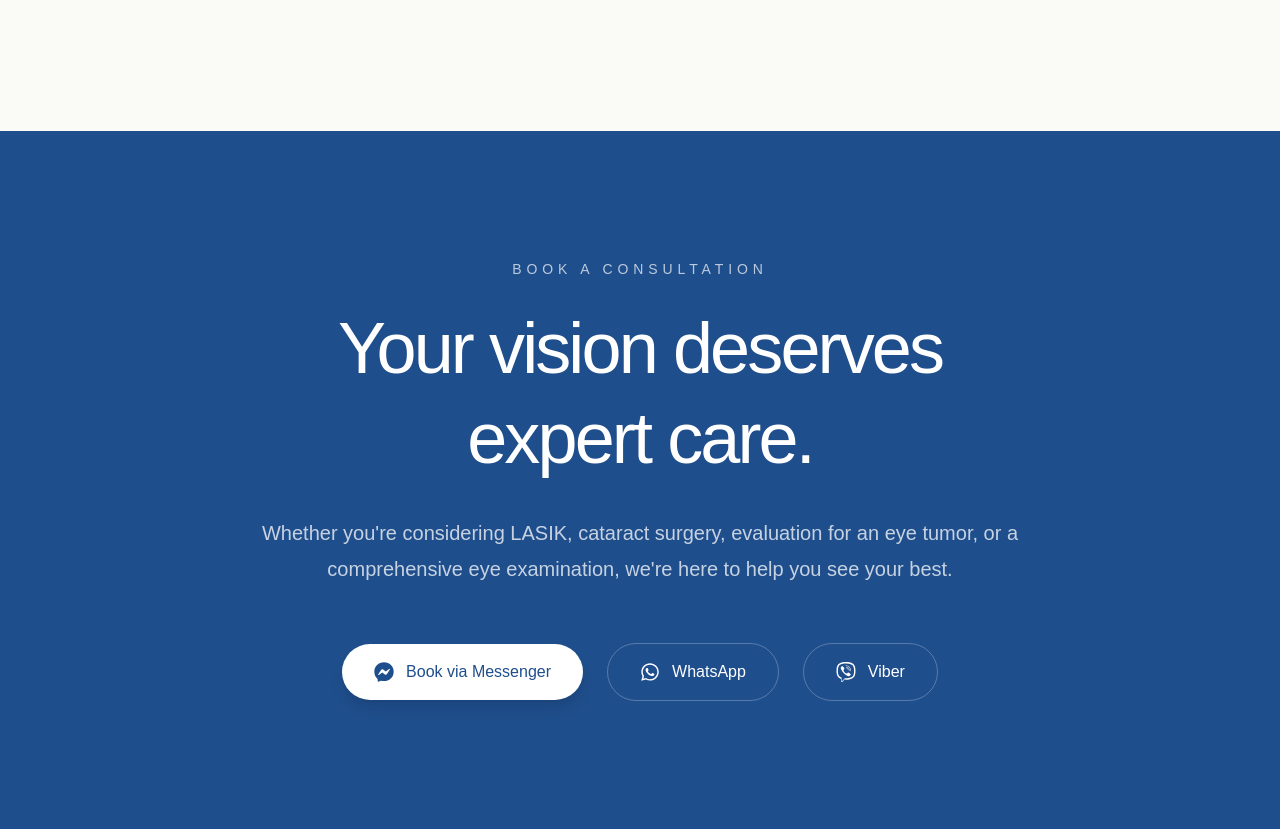
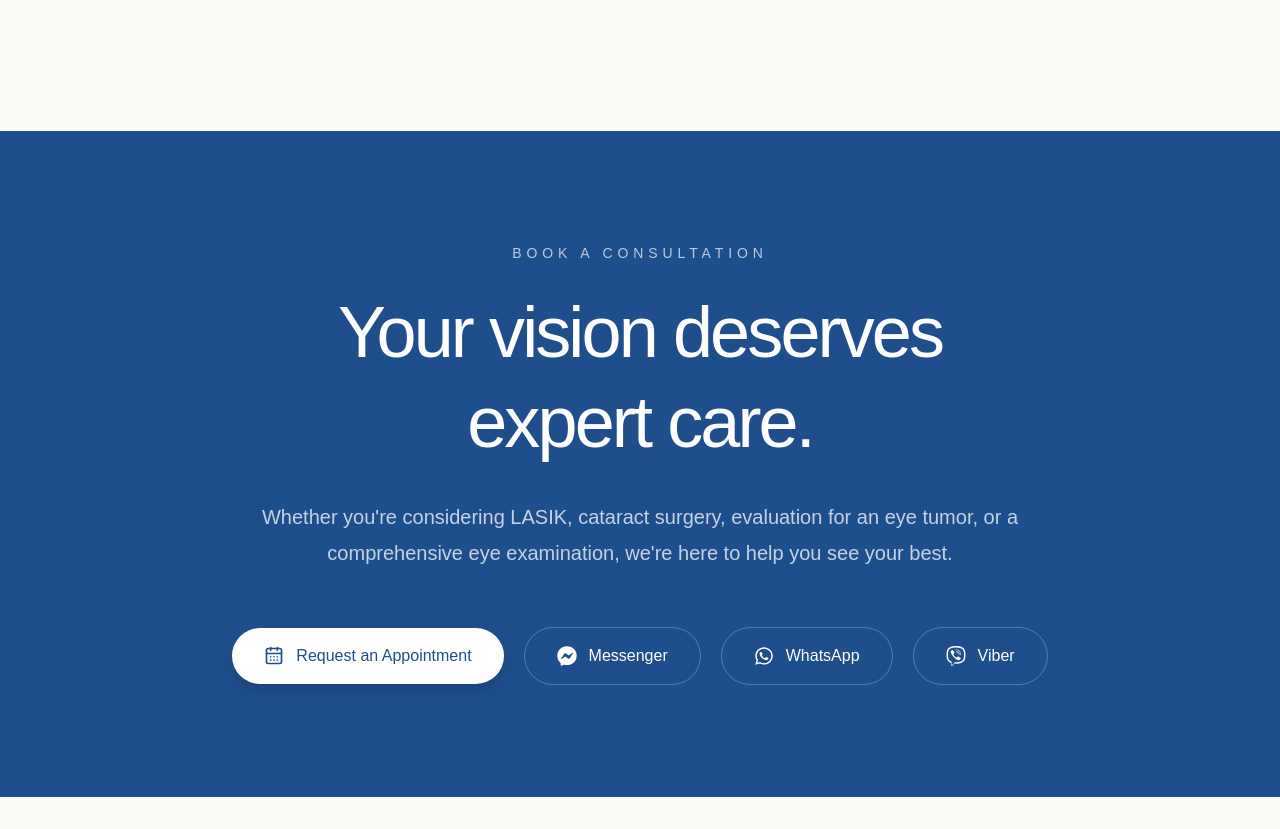
Before and after one commit to idrdrei/website, a Next.js app: page /about in a window 1280 px wide. Shown: the part 10860-11689 px from the top of the page. After the commit the page ends 11657 px from the top, so only its background shows below. Built offline with nearby package versions, Linux system fonts and the light colour scheme.

Commit message:
Add appointment request CTA

```diff
--- a/components/CallToAction.tsx
+++ b/components/CallToAction.tsx
@@ -1,4 +1,8 @@
+"use client";
+
+import Link from "next/link";
 import FadeIn from "@/components/FadeIn";
+import { CalendarDays } from "lucide-react";
 import {
   FaFacebookMessenger,
   FaWhatsapp,
@@ -24,13 +28,10 @@ export default function CallToAction({
     "Whether you're considering LASIK, cataract surgery, evaluation for an eye tumor, or a comprehensive eye examination, we're here to help you see your best.",
 }: CallToActionProps) {
   return (
-    <section
-      id="contact"
-      className="scroll-mt-24 bg-[#1F4E8C] py-32 text-white"
-    >
-      <div className="mx-auto flex max-w-5xl flex-col items-center px-8 text-center lg:px-16">
+    <section className="bg-[#1F4E8C] py-28 text-white">
+      <div className="mx-auto max-w-7xl px-8 text-center lg:px-16">
         <FadeIn>
-          <p className="text-sm uppercase tracking-[0.35em] text-white/70">
+          <p className="text-sm font-medium uppercase tracking-[0.35em] text-white/70">
             {eyebrow}
           </p>
 
@@ -38,28 +39,37 @@ export default function CallToAction({
             {title}
           </h2>
 
-          <p className="mt-8 max-w-3xl text-xl leading-9 text-white/75">
+          <p className="mx-auto mt-8 max-w-3xl text-xl leading-9 text-white/75">
             {description}
           </p>
 
-          <div className="mt-14 flex flex-col items-center justify-center gap-6 sm:flex-row">
+          <div className="mt-14 flex flex-wrap items-center justify-center gap-5">
+            {/* Primary CTA */}
+            <Link
+              href="/book"
+              className="inline-flex items-center gap-3 rounded-full bg-white px-8 py-4 text-base font-medium text-[#1F4E8C] shadow-lg transition-all duration-300 hover:-translate-y-1 hover:shadow-xl"
+            >
+              <CalendarDays size={20} />
+              <span>Request an Appointment</span>
+            </Link>
+
             {/* Messenger */}
             <a
               href="https://m.me/idrdrei"
               target="_blank"
               rel="noopener noreferrer"
-              className="inline-flex items-center gap-3 rounded-full bg-white px-8 py-4 text-base font-medium text-[#1F4E8C] shadow-lg transition-all duration-300 hover:-translate-y-1 hover:shadow-xl hover:bg-[#0084FF] hover:text-white"
+              className="inline-flex items-center gap-3 rounded-full border border-white/25 px-8 py-4 text-base font-medium text-white transition-all duration-300 hover:-translate-y-1 hover:border-[#0084FF] hover:bg-[#0084FF]"
             >
               <FaFacebookMessenger size={20} />
-              <span>Book via Messenger</span>
+              <span>Messenger</span>
             </a>
 
             {/* WhatsApp */}
             <a
-              href="https://wa.me/639761782924?text=Hello%20Dr.%20Martin,%20I'd%20like%20to%20book%20an%20appointment."
+              href="https://wa.me/639761782924?text=Hello%20Dr.%20Martin,%20I'd%20like%20to%20request%20an%20appointment."
               target="_blank"
               rel="noopener noreferrer"
-              className="inline-flex items-center gap-3 rounded-full border border-white/25 px-8 py-4 text-base font-medium text-white transition-all duration-300 hover:-translate-y-1 hover:bg-[#25D366] hover:border-[#25D366]"
+              className="inline-flex items-center gap-3 rounded-full border border-white/25 px-8 py-4 text-base font-medium text-white transition-all duration-300 hover:-translate-y-1 hover:border-[#25D366] hover:bg-[#25D366]"
             >
               <FaWhatsapp size={20} />
               <span>WhatsApp</span>
@@ -68,7 +78,7 @@ export default function CallToAction({
             {/* Viber */}
             <a
               href="viber://chat?number=%2B639058616824"
-              className="inline-flex items-center gap-3 rounded-full border border-white/25 px-8 py-4 text-base font-medium text-white transition-all duration-300 hover:-translate-y-1 hover:bg-[#7360F2] hover:border-[#7360F2]"
+              className="inline-flex items-center gap-3 rounded-full border border-white/25 px-8 py-4 text-base font-medium text-white transition-all duration-300 hover:-translate-y-1 hover:border-[#7360F2] hover:bg-[#7360F2]"
             >
               <FaViber size={20} />
               <span>Viber</span>
--- a/components/book/Clinics.tsx
+++ b/components/book/Clinics.tsx
@@ -6,11 +6,11 @@ import { MapPin, Clock } from "lucide-react";
 const clinics = [
   {
     name: "St. Luke's Medical Center – Quezon City",
-    schedule: "Mondays & Wednesdays • 9:00–11:00 AM",
+    schedule: "Mondays & Wednesdays • 8:30–11:00 AM",
   },
   {
     name: "Makati Life Medical Center",
-    schedule: "Fridays • 9:00 AM–2:00 PM",
+    schedule: "Fridays • 9:00 AM–1:00 PM",
   },
   {
     name: "Fatima University Medical Center – Antipolo",
@@ -24,7 +24,7 @@ export default function Clinics() {
       <div className="mx-auto max-w-7xl px-8">
         <FadeIn>
           <div className="mx-auto mb-16 max-w-3xl text-center">
-            <h2 className="text-4xl font-light text-neutral-900">
+            <h2 className="text-4xl font-light tracking-tight text-neutral-900 md:text-5xl">
               Choose Your
               <span className="block font-semibold">
                 Preferred Clinic
@@ -36,15 +36,23 @@ export default function Clinics() {
         <div className="grid gap-8 lg:grid-cols-3">
           {clinics.map((clinic, index) => (
             <FadeIn key={clinic.name} delay={index * 0.1}>
-              <div className="rounded-[32px] border border-neutral-200 bg-white p-8 shadow-sm">
-                <MapPin className="mb-6 text-[#1F4E8C]" />
+              <div className="group rounded-[32px] border border-neutral-200 bg-white p-8 shadow-sm transition-all duration-500 hover:-translate-y-1 hover:border-[#1F4E8C]/20 hover:shadow-[0_24px_60px_rgba(0,0,0,0.08)]">
 
-                <h3 className="text-2xl font-semibold text-neutral-900">
+                <MapPin
+                  size={30}
+                  className="mb-6 text-[#1F4E8C] transition-transform duration-500 group-hover:scale-110"
+                />
+
+                <h3 className="text-2xl font-semibold text-neutral-900 transition-colors duration-300 group-hover:text-[#1F4E8C]">
                   {clinic.name}
                 </h3>
 
                 <div className="mt-6 flex items-center gap-3 text-neutral-600">
-                  <Clock size={18} />
+                  <Clock
+                    size={18}
+                    className="transition-transform duration-500 group-hover:rotate-6"
+                  />
+
                   <span>{clinic.schedule}</span>
                 </div>
               </div>
```
Also changed, not shown: app/test/page.tsx (added).
